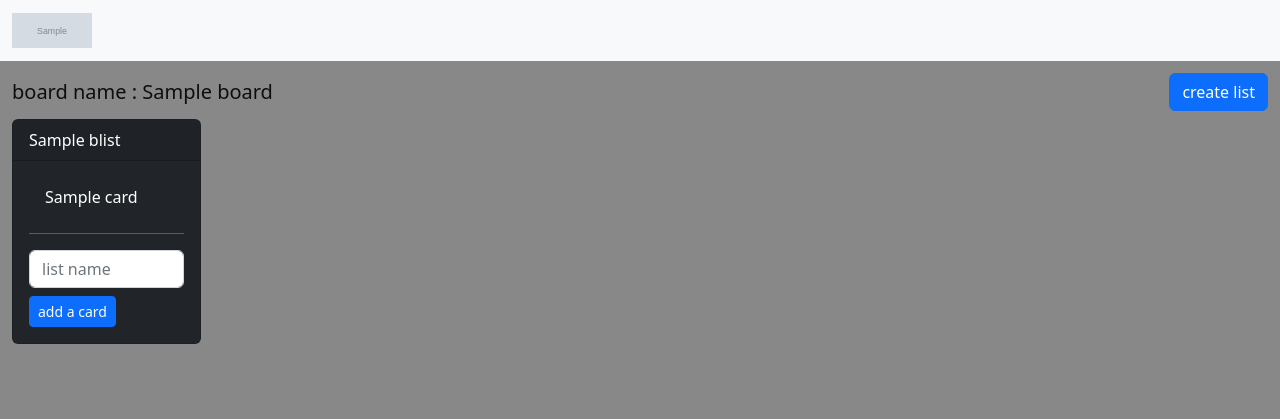
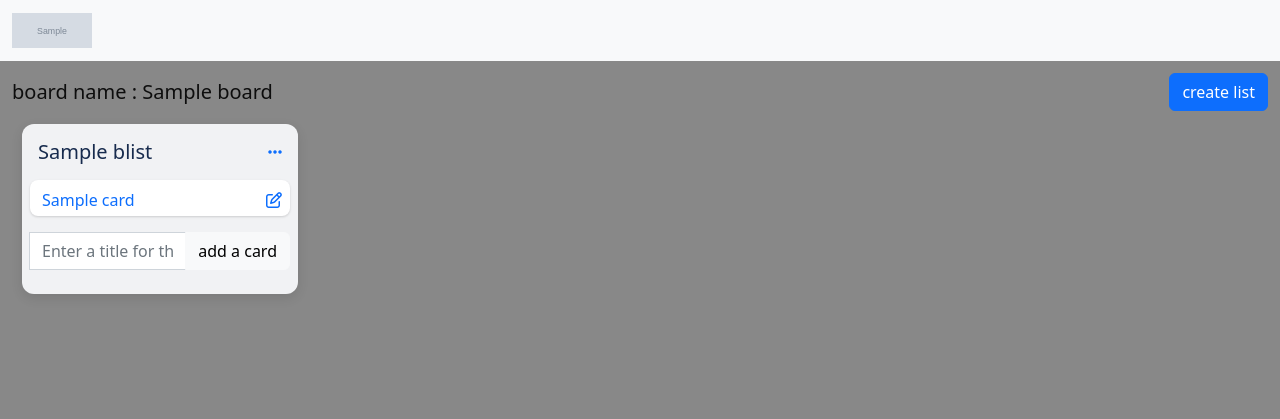
Before and after one commit to mookamal/task_mangement, a Django app: page /b/1 in a window 1280 px wide. Shown: the top 419 px of the page. Run offline with Django 4.2, Linux system fonts and the light colour scheme; a user stored in the database is signed in; tables that the repository leaves empty hold one stand-in row (values such as "Sample post"); grey boxes marked "Sample" are stand-in pictures; some libraries are stand-ins or nearby versions.

Commit message:
add card style and list

```diff
--- a/board/templates/board/board_detail.html
+++ b/board/templates/board/board_detail.html
@@ -7,6 +7,7 @@ body {
     background-color: {{board.bg_color}};
 }
 </style>
+<link rel="stylesheet" href="{% static 'css/board/board.css' %}">
 {% endblock css %}
 
 {% block content %}
@@ -26,28 +27,52 @@ body {
 <div class="container-fluid">
   <div class="row">
     {% for list in board.blist_set.all %}
-    <div class="col-lg-2 col-md-4 col-sm-6 col-12">
-      <div class="card text-bg-dark mb-3" style="max-width: 18rem;">
-        <div class="card-header">{{list.name}}</div>
-        <div class="card-body">
-          <ul class="nav nav-pills flex-column mb-auto">
-            {% for card in list.card_set.all %}
-            <li class="nav-item">
-              <a href="#" class="nav-link text-white" aria-current="page">
-                {{card.name}}
-              </a>
-            </li>
-            {% endfor %}
-          </ul>
-          <hr>
-          <form action="{% url 'create_card' %}" method="post">
-            {% csrf_token %}
-            <input class="form-control" type="text" placeholder="list name" name="card_name">
-            <input  type="hidden" value="{{list.id}}" name="list_id">
-            <button type="submit" class="btn btn-primary mt-2 btn-sm">add a card</button>
-          </form>
+    <div class="col-lg-3 col-md-4 col-sm-6 col-12">
+      <div class="list p-2">
+              <!-- list header -->
+      <div class="list-header">
+        <!-- list title -->
+        <div class="list-header-title">
+          <h5>{{list.name}}</h5>
+        </div>
+        <!-- end list title  -->
+        <!-- list head extras -->
+        <div class="list-header-extras">
+          <div class="dropdown">
+            <a href="#" role="button" data-bs-toggle="dropdown"><i class="fa-solid fa-ellipsis" ></i></a>
+
+            <ul class="dropdown-menu">
+              <li><a class="dropdown-item" href="#">Action</a></li>
+              <li><a class="dropdown-item" href="#">Another action</a></li>
+              <li><a class="dropdown-item" href="#">Something else here</a></li>
+            </ul>
+
+          </div>
+          <!-- end list head  extras -->
         </div>
       </div>
+      <!-- end list header -->
+      <!-- cards -->
+      <div class="list-cards">
+        {% for card in list.card_set.all %}
+        <!-- start card -->
+        {% include "board/parts/card.html" %}
+        <!-- end card -->
+        {% endfor %}
+      </div>
+      <!-- end cards -->
+      <!-- start form add card -->
+      <form action="{% url 'create_card' %}" method="post">
+        <div class="input-group mb-3 mt-3">
+            {% csrf_token %}
+            <input type="hidden" value="{{list.id}}" name="list_id" />
+            <input type="text" class="form-control" name="card_name" placeholder="Enter a title for this card.." aria-label="" aria-describedby="button-addon2" />
+            <button class="btn btn-light" type="submit" id="button-addon2">add a card</button>
+        </div>
+      </form>
+      <!-- end form add card -->
+      </div>
+
     </div>
     {% endfor %}
   </div>
--- /dev/null
+++ b/board/templates/board/parts/card.html
@@ -0,0 +1,19 @@
+{% load static %}
+<a href="#">
+    <div class="list-card">
+      <div class="row">
+
+        <!-- title -->
+        <div class="col-8 list-card-details">
+          <span class="list-card-title">{{card.name}}</span>
+        </div>
+
+        <!-- icon  -->
+        <div class="col text-end">
+          <i class="fa-regular fa-pen-to-square"></i>
+        </div>
+
+      </div> <!-- end row -->
+
+    </div>
+  </a>
--- /dev/null
+++ b/project/static/css/board/board.css
@@ -0,0 +1,45 @@
+:root {
+    --tr-background-list: #f1f2f4;
+    --ds-text: #172B4D;
+    --ds-background-neutral: #091E420F;
+}
+
+a, a:hover {
+    text-decoration: none;
+}
+
+/* start list */
+.list {
+    background-color: var(--tr-background-list);
+    border-radius: 12px;
+    box-shadow: rgba(0, 0, 0, 0.1) 0px 4px 12px;
+    color: var(--ds-text);
+    margin: 5px 10px;
+    min-height: 100px;
+}
+
+
+
+.list-header {
+    column-gap: 4px;
+    display: grid;
+    flex: 0 0 auto;
+    grid-template-columns: 1fr max-content;
+    min-height: 20px;
+    padding: 8px;
+    position: relative;
+}
+
+/* end list */
+
+/* start card */
+.list-card {
+    border-radius: 8px;
+    flex-shrink: 0;
+    margin-bottom: 7px;
+    padding: 8px 8px 4px 12px;
+    background-color: #FFF;
+    box-shadow: rgba(0, 0, 0, 0.1) 0px 1px 3px 0px, rgba(0, 0, 0, 0.06) 0px 1px 2px 0px;
+
+}
+/* end card */
--- a/templates/base.html
+++ b/templates/base.html
@@ -35,11 +35,16 @@
     {% endif %}
     {% comment %} end footer {% endcomment %}
 
-    {% comment %} js files {% endcomment %}
-    <script src="{% static 'bootstrap/js/bootstrap.min.js' %}"></script>
+
+
+
+
+   {% comment %} js files {% endcomment %}
     <script src="{% static 'jquery/jquery-3.7.1.min.js' %}"></script>
     <script src="{% static 'colorfield/jscolor/jscolor.js' %}"></script>
 
+    <script src="{% static 'bootstrap/js/bootstrap.min.js' %}"></script>
+    <script src="{% static 'bootstrap/js/bootstrap.bundle.min.js' %}"></script>
     {% block js %}{% endblock js %}
   </body>
 </html>
```
